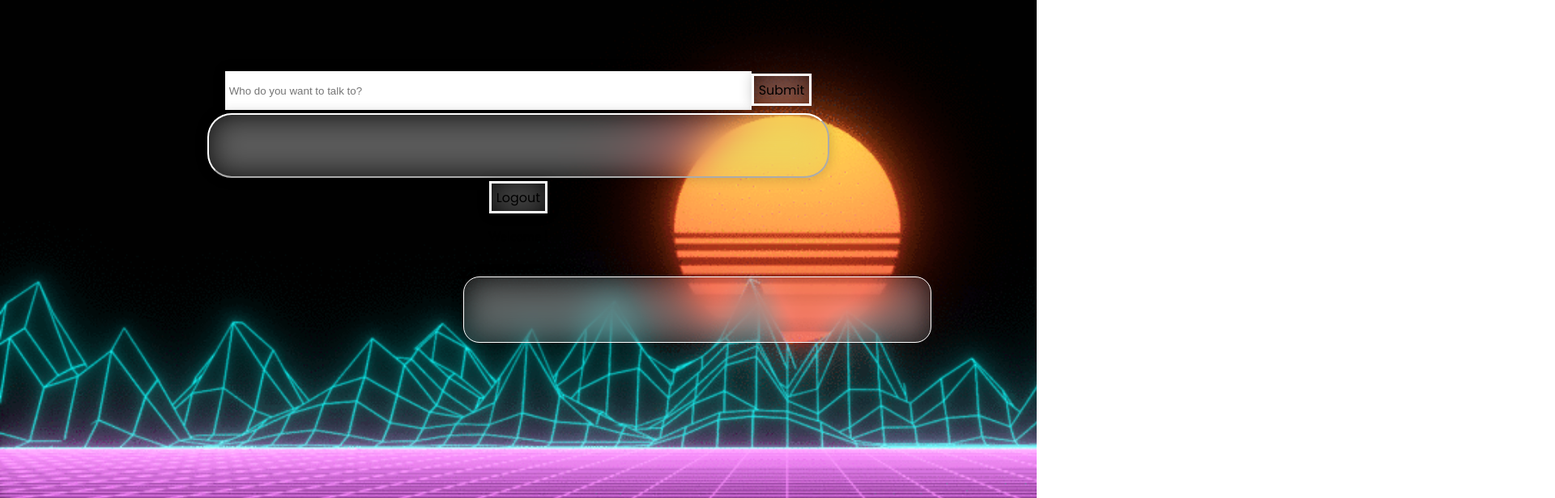
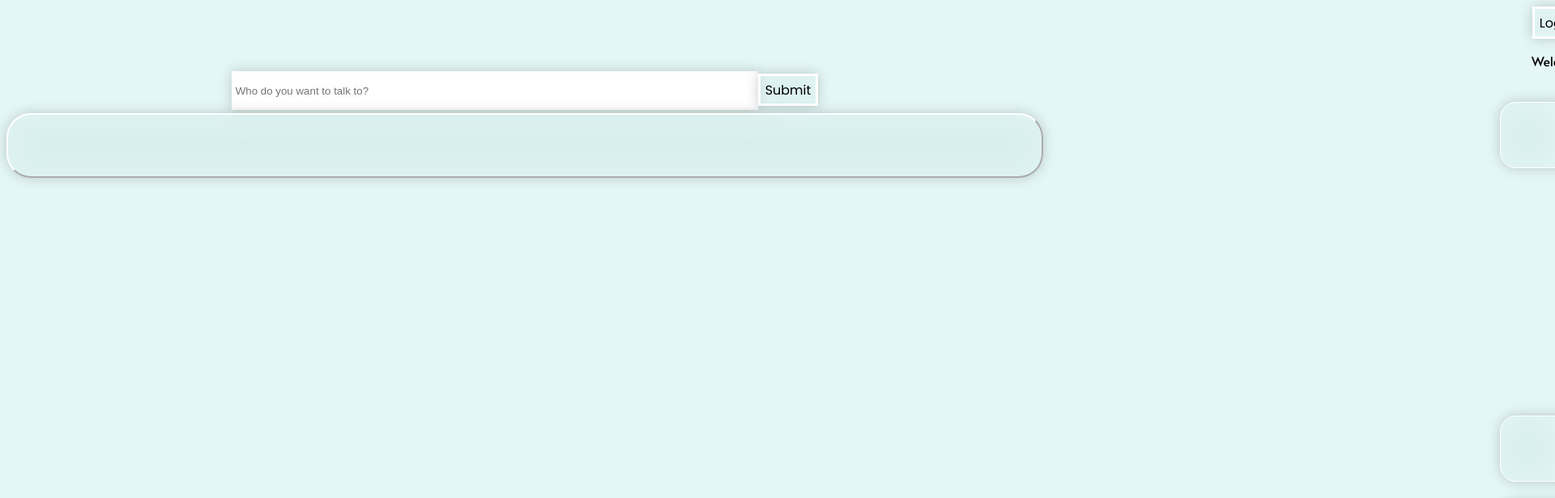
Before and after one commit to ChristosJ11/practicechat, a React (Create React App) app in the folder true-app/: page /creator in a window 1280 px wide. Shown: the top 616 px of the page at 81% size, 1920 px wide, since content can reach past the window. Built offline with nearby package versions, Linux system fonts and the light colour scheme; no server answers.

Commit message:
Slide transition

```diff
--- a/true-app/src/App.css
+++ b/true-app/src/App.css
@@ -1,8 +1,8 @@
 html{
 
   /*background-image: url(sky.jpg);*/
-  background-image: url(retro.gif);
-  background-color: rgba(255, 255, 255, 0.336);
+  overflow-x:hidden ;
+  background-color: rgb(228,247,246);
   background-size: cover;
   background-repeat: no-repeat;
 }
@@ -43,6 +43,30 @@ html{
 .App {
   margin: 0%;
   text-align: center;
+
+}
+.create{
+  display: inline-flex;
+  width:200vw;
+
+}
+.dashboard{
+  width:100vw;
+  transition:1s ease;
+}
+.newdash{
+  width:100vw;
+  transform: translateX(-100vw);
+  transition:1s ease;
+}
+.messagePanel{
+  width:100vw;
+  transition:1s ease;
+}
+.newpanel{
+  width:100vw;
+  transform: translateX(-100vw);
+  transition:1s ease;
 }
 /*
 
@@ -174,7 +198,7 @@ p{
   box-shadow: 0 0 1rem 0 rgba(0, 0, 0, 0.2);
   font-family:'Poppins', sans-serif;
   font-size: 2vh;
-  width: 60vw;
+  width: 100%;
   height: 10vh;
   transition-duration: .45s;
   backdrop-filter: blur(20px) saturate(200%) contrast(45%) brightness(130%);
--- a/true-app/src/App.js
+++ b/true-app/src/App.js
@@ -53,7 +53,8 @@ const[m,setm]=useState({})
 
 
 
-
+const dash=useRef(null)
+const panel=useRef(null)
 const blah=(s)=>{
   setsid(s)
 }
@@ -111,10 +112,12 @@ const changeR=(r)=>{
     uid:uid,
   }
   socket.emit('check',rpayload)
-
+  dash.current.className='newdash'
+  panel.current.className='newpanel'
 }
 const roomback=()=>{
-
+  dash.current.className='dashboard'
+  panel.current.className='messagePanel'
 }
 
 
@@ -177,15 +180,17 @@ useEffect(() => {
       {show?<Sform changr={uidchangr}/>:<p></p>}
       </Route>
       <Route path="/creator">
-
-
-           <Friends changesid={blah} uid={uid}/>
-    <Roomslist uid={uid} changeroom={changeR}/>
-     <Textshow texts={texts} uid={uid}  all={all} room={room} removeAll={resetAll} deleteuid={deleteUID}/>
-          <button className='tb' onClick={()=>{roomback()}}>Back</button>
-          <Texttype addText={sendText} uid={uid} rid={room}/>
-
-
+          <div className='create'>
+              <div className='dashboard' ref={dash}>
+                 <Friends changesid={blah} uid={uid}/>
+                 <Roomslist uid={uid} changeroom={changeR}/>
+              </div>
+              <div className='messagePanel' ref={panel}>
+                  <Textshow texts={texts} uid={uid}  all={all} room={room} removeAll={resetAll} deleteuid={deleteUID}/>
+                  <button className='tb' onClick={()=>{roomback()}}>Back</button>
+                  <Texttype addText={sendText} uid={uid} rid={room}/>
+              </div>
+          </div>
           </Route>
         </Switch>
 
```
